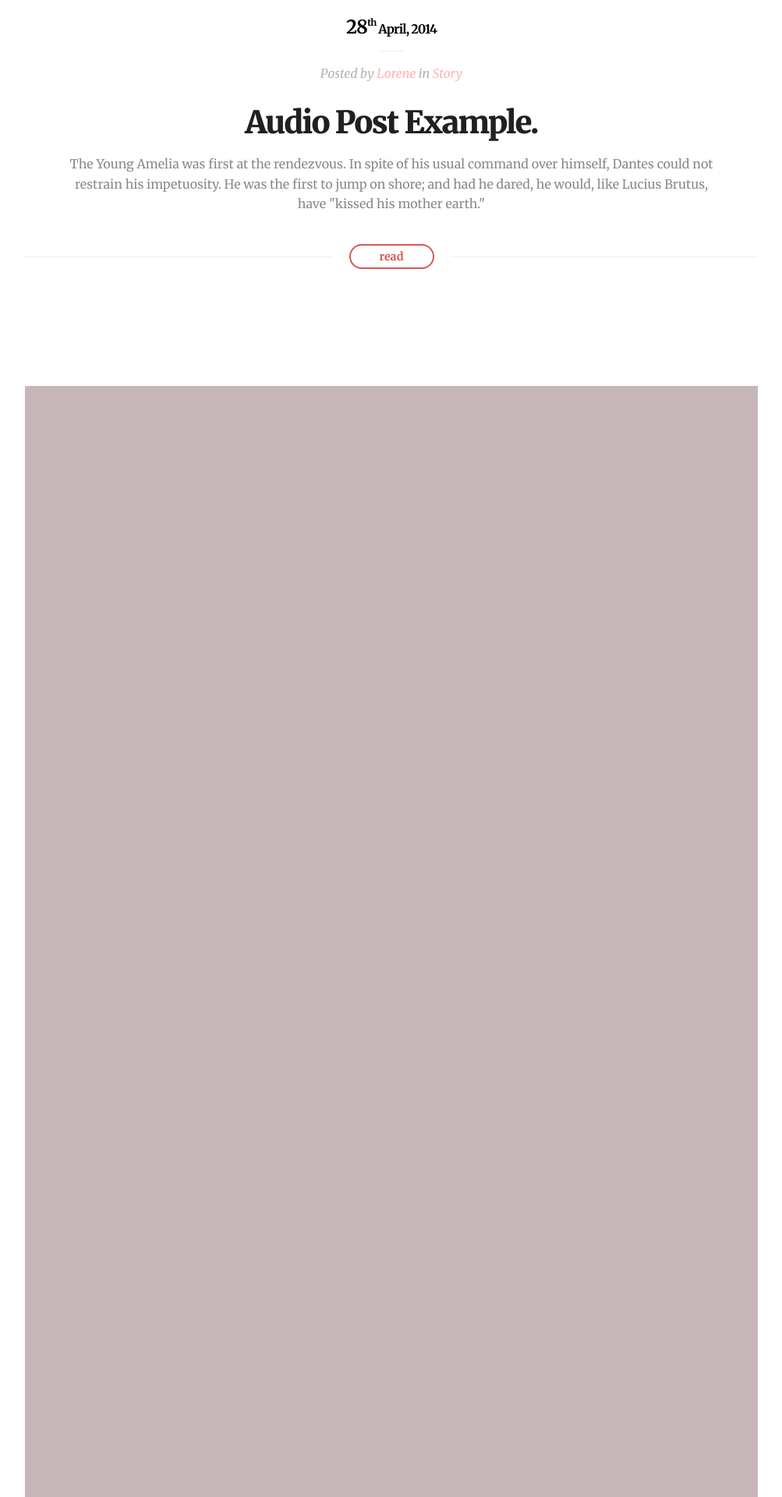
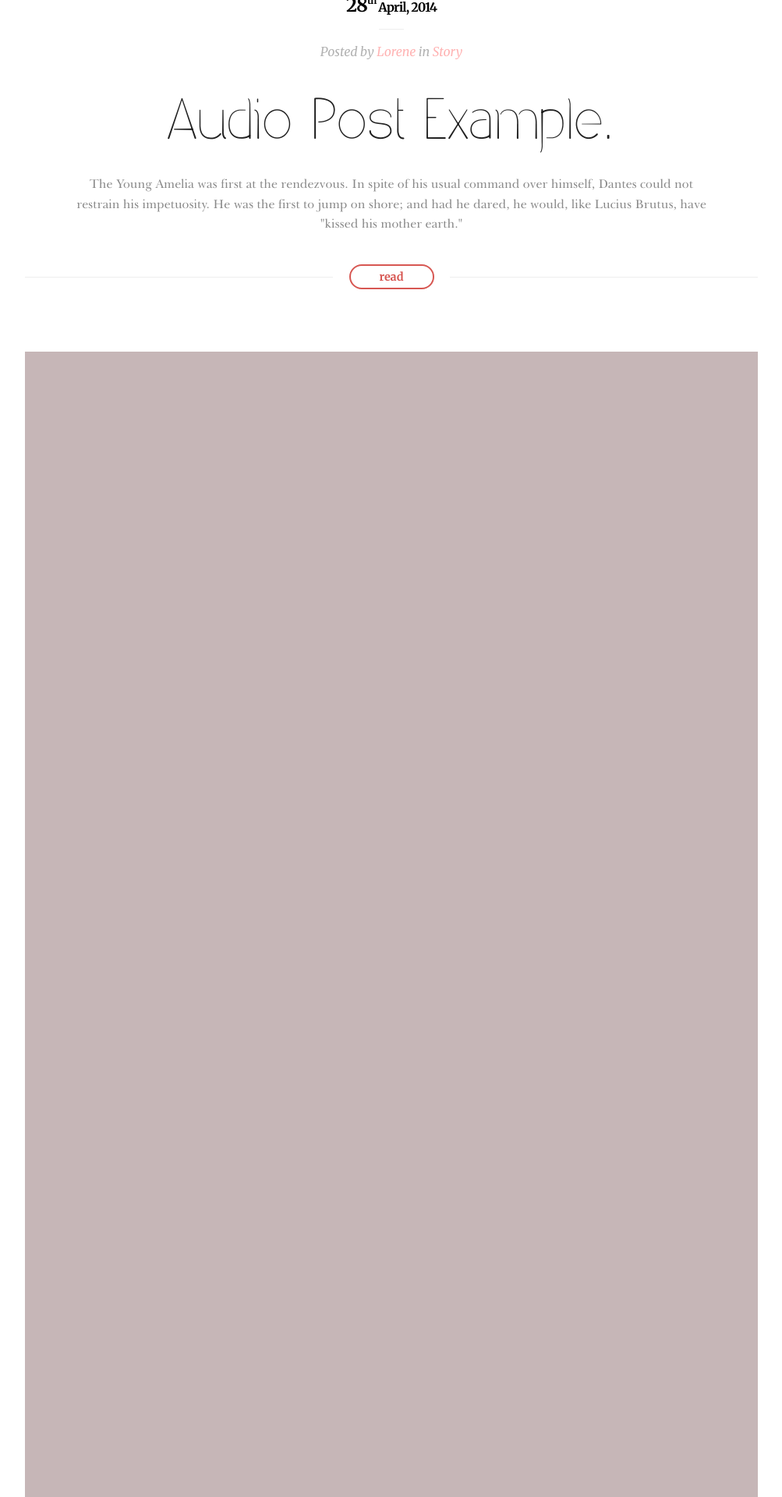
Before and after one commit to logileifs/likeariot, a Django app: template templates/index_old2.html in a window 1280 px wide. Shown: the part 2808-4728 px from the top of the page at 78% size, without its empty margins (138-1141 px from the left). Run offline with Django 3.2, Linux system fonts and the light colour scheme; the template is opened without the code that fills it, so the values that code supplies are empty.

Commit message:
added css rules for the new fonts

```diff
--- a/static/css/layout.css
+++ b/static/css/layout.css
@@ -20,6 +20,24 @@
 		margin-right: auto;
 	}
 
+	@font-face {
+		font-family: "Denigan";
+		src: url("../fonts/Denigan/663b312cfca213f58e09d5e28bf9b50f.eot"); /* IE9*/
+		src: url("../fonts/Denigan/663b312cfca213f58e09d5e28bf9b50f.eot?#iefix") format("embedded-opentype"), /* IE6-IE8 */
+		url("../fonts/Denigan/663b312cfca213f58e09d5e28bf9b50f.woff2") format("woff2"), /* chrome、firefox */
+		url("../fonts/Denigan/663b312cfca213f58e09d5e28bf9b50f.woff") format("woff"), /* chrome、firefox */
+		url("../fonts/Denigan/663b312cfca213f58e09d5e28bf9b50f.ttf") format("truetype"), /* chrome、firefox、opera、Safari, Android, iOS 4.2+*/
+		url("../fonts/Denigan/663b312cfca213f58e09d5e28bf9b50f.svg#Denigan") format("svg"); /* iOS 4.1- */
+	}
+	@font-face {
+		font-family: "Baskerville";
+		src: url("../fonts/Baskerville/f929174bda22c1821db22ab9760b082a.eot"); /* IE9*/
+		src: url("../fonts/Baskerville/f929174bda22c1821db22ab9760b082a.eot?#iefix") format("embedded-opentype"), /* IE6-IE8 */
+		url("../fonts/Baskerville/f929174bda22c1821db22ab9760b082a.woff2") format("woff2"), /* chrome、firefox */
+		url("../fonts/Baskerville/f929174bda22c1821db22ab9760b082a.woff") format("woff"), /* chrome、firefox */
+		url("../fonts/Baskerville/f929174bda22c1821db22ab9760b082a.ttf") format("truetype"), /* chrome、firefox、opera、Safari, Android, iOS 4.2+*/
+		url("../fonts/Baskerville/f929174bda22c1821db22ab9760b082a.svg#Baskerville") format("svg"); /* iOS 4.1- */
+	}
 	/*
 		1. General Vanilia Styles
 	=================================== */
@@ -1134,7 +1152,7 @@
 	=================================== */
 
 	.main-content__post {
-		margin-top: 150px;
+		margin-top: 80px;
 	}
 
 	.main-content__post img {
@@ -1200,11 +1218,12 @@
 	}
 
 	.post__title {
-		font-size: 2.5em;
-		font-weight: 900;
-		letter-spacing: -0.045em;
+		font-size: 4.5em;
+		font-weight: 400;
+		letter-spacing: 0.05em;
 		text-align: center;
 		margin: 0.6em 0 0.4em 0;
+		font-family: 'Denigan';
 	}
 
 	.post__title a {
@@ -1221,6 +1240,7 @@
 		width: 88%;
 		margin: 0 auto 2.4em;
 		text-align: justify;
+		font-family: 'Baskerville';
 	}
 
 	p.post__excerpt {
```
